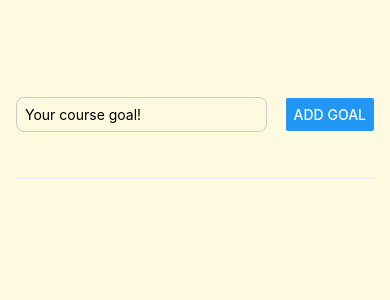
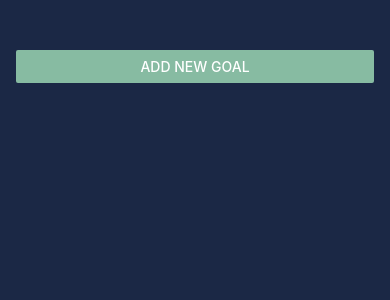
Before and after one commit to okancingoz/RNCourse, a React Native app: screen / in a window 390 px wide. Shown: the top 300 px of the page. Built offline with nearby package versions, Linux system fonts and the light colour scheme.

Commit message:
feat: complete app with modal support and image in goal input

```diff
--- a/App.tsx
+++ b/App.tsx
@@ -15,6 +15,15 @@ import GoalInput from "./components/GoalInput";
 
 export default function App() {
   const [courseGoals, setCourseGoals] = useState<Goal[]>([]);
+  const [modalIsVisible, setModalIsVisible] = useState<boolean>(false);
+
+  const startAddGoalHandler = () => {
+    setModalIsVisible(true);
+  };
+
+  const endAddGoalHandler = () => {
+    setModalIsVisible(false);
+  };
 
   const addGoalHandler = (enteredText: string) => {
     const newGoal: Goal = {
@@ -22,6 +31,7 @@ export default function App() {
       text: enteredText,
     };
     setCourseGoals((prevGoals) => [...prevGoals, newGoal]);
+    endAddGoalHandler();
   };
 
   const deleteGoalHandler = (id: string) => {
@@ -32,7 +42,16 @@ export default function App() {
 
   return (
     <View style={styles.appContainer}>
-      <GoalInput onAddGoal={addGoalHandler} />
+      <Button
+        title="ADD NEW GOAL"
+        color="#87bba2"
+        onPress={startAddGoalHandler}
+      />
+      <GoalInput
+        visible={modalIsVisible}
+        onAddGoal={addGoalHandler}
+        onCancel={endAddGoalHandler}
+      />
       <View style={styles.goalsContainer}>
         <FlatList
           data={courseGoals}
@@ -51,7 +70,7 @@ const styles = StyleSheet.create({
     flex: 1,
     paddingTop: 50,
     paddingHorizontal: 16,
-    backgroundColor: "#fefae0",
+    backgroundColor:'#1b2845'
   },
 
   goalsContainer: {
--- a/components/GoalInput.tsx
+++ b/components/GoalInput.tsx
@@ -1,11 +1,20 @@
 import React, { useState } from "react";
-import { View, TextInput, Button, StyleSheet } from "react-native";
+import {
+  View,
+  TextInput,
+  Button,
+  StyleSheet,
+  Modal,
+  Image,
+} from "react-native";
 
 type GoalInputProps = {
   onAddGoal: (text: string) => void;
+  onCancel: () => void;
+  visible: boolean;
 };
 
-export default function ({ onAddGoal }: GoalInputProps) {
+export default function ({ onAddGoal, onCancel, visible }: GoalInputProps) {
   const [enteredGoalText, setEnteredGoalText] = useState<string>("");
 
   function goalInputHandler(enteredText: string) {
@@ -19,34 +28,66 @@ export default function ({ onAddGoal }: GoalInputProps) {
   };
 
   return (
+    <Modal visible={visible} animationType="slide">
       <View style={styles.inputContainer}>
+        <Image
+          style={styles.image}
+          source={require("../assets/images/goal.png")}
+        />
         <TextInput
           style={styles.textInput}
           placeholder="Your course goal!"
+          placeholderTextColor={"#aaa"}
           onChangeText={goalInputHandler}
           value={enteredGoalText}
         />
-      <Button title="ADD GOAL" onPress={handleAddGoal} />
+        <View style={styles.buttonContainer}>
+          <View style={styles.button}>
+            <Button
+              title="Add Goal"
+              onPress={handleAddGoal}
+              color={"#66937b"}
+            />
           </View>
+          <View style={styles.button}>
+            <Button title="Cancel" onPress={onCancel} color={"#bc4749"} />
+          </View>
+        </View>
+      </View>
+    </Modal>
   );
 }
 
 const styles = StyleSheet.create({
   inputContainer: {
     flex: 1,
-    flexDirection: "row",
-    justifyContent: "space-between",
+    flexDirection: "column",
+    justifyContent: "center",
     alignItems: "center",
-    marginBottom: 24,
-    borderBottomWidth: 1,
-    borderBottomColor: "#eeeeee",
+    padding: 16,
+    backgroundColor: "#1b2845",
+  },
+  image: {
+    width: 100,
+    height: 100,
+    margin: 24,
   },
   textInput: {
     borderWidth: 1,
     borderColor: "#cccccc",
+    backgroundColor: "#e6e6e6",
     borderRadius: 8,
-    width: "70%",
-    marginRight: 8,
-    padding: 8,
+    width: "100%",
+    padding: 16,
+    color: "#444",
+  },
+  buttonContainer: {
+    flexDirection: "row",
+    margin: 16,
+    padding: 16,
+    gap: 24,
+  },
+  button: {
+    width: 100,
   },
 });
--- a/components/GoalItem.tsx
+++ b/components/GoalItem.tsx
@@ -23,8 +23,8 @@ export default function GoalItem({ goal, onDelete }: Props) {
 
 const styles = StyleSheet.create({
   goalItem: {
-    marginBottom: 4,
-    backgroundColor: "#003049",
+    margin: 8,
+    backgroundColor: "#668392",
     borderRadius: 16,
   },
   pressedItem: {
```
Also changed, not shown: assets/images/goal.png (added). Lines whose indentation alone changed are shown as unchanged.
